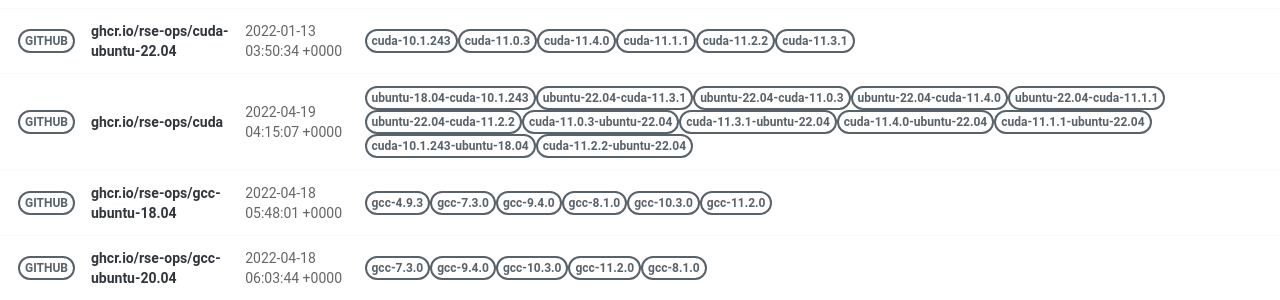
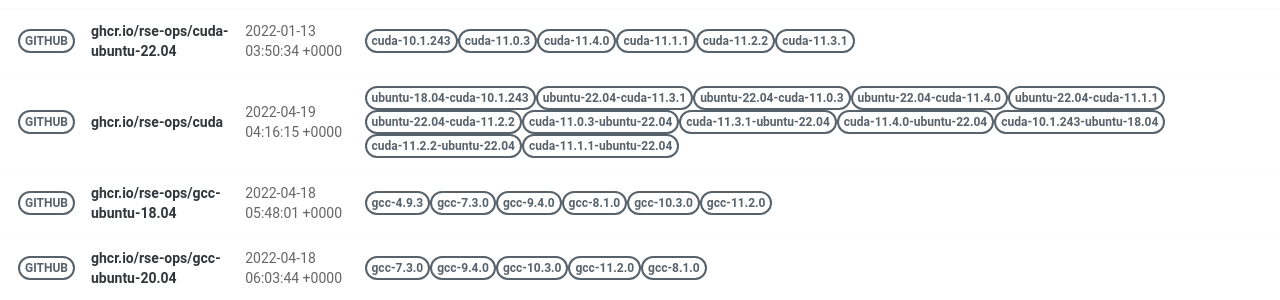
Before and after one commit to rse-ops/docker-images, a Jekyll site: the page built from pages/index.md, in a window 1280 px wide. Shown: the part 421-721 px from the top of the page. Built offline with Jekyll 4.4.1, drawn with Linux system fonts in a browser that asks for light colours; nearby versions of some CDN libraries.

Commit message:
Automated push to update library 2022-04-19

```diff
--- a/_library/ghcr.io-rse-ops-cuda.md
+++ b/_library/ghcr.io-rse-ops-cuda.md
@@ -1,7 +1,7 @@
 ---
 layout: container
 name: ghcr.io/rse-ops/cuda
-updated_at: 2022-04-19 04:15:07.473029
+updated_at: 2022-04-19 04:16:15.557716
 
 
 container_url: https://github.com/orgs/rse-ops/packages/container/package/cuda
@@ -33,14 +33,14 @@ versions:
  - tag: cuda-11.4.0-ubuntu-22.04
    dockerfile: https://github.com/rse-ops/docker-images/blob/main/ubuntu/cuda/Dockerfile
    manifest: https://crane.ggcr.dev/manifest/ghcr.io/rse-ops/cuda:cuda-11.4.0-ubuntu-22.04
- - tag: cuda-11.1.1-ubuntu-22.04
-   dockerfile: https://github.com/rse-ops/docker-images/blob/main/ubuntu/cuda/Dockerfile
-   manifest: https://crane.ggcr.dev/manifest/ghcr.io/rse-ops/cuda:cuda-11.1.1-ubuntu-22.04
  - tag: cuda-10.1.243-ubuntu-18.04
    dockerfile: https://github.com/rse-ops/docker-images/blob/main/ubuntu/cuda/Dockerfile
    manifest: https://crane.ggcr.dev/manifest/ghcr.io/rse-ops/cuda:cuda-10.1.243-ubuntu-18.04
  - tag: cuda-11.2.2-ubuntu-22.04
    dockerfile: https://github.com/rse-ops/docker-images/blob/main/ubuntu/cuda/Dockerfile
    manifest: https://crane.ggcr.dev/manifest/ghcr.io/rse-ops/cuda:cuda-11.2.2-ubuntu-22.04
+ - tag: cuda-11.1.1-ubuntu-22.04
+   dockerfile: https://github.com/rse-ops/docker-images/blob/main/ubuntu/cuda/Dockerfile
+   manifest: https://crane.ggcr.dev/manifest/ghcr.io/rse-ops/cuda:cuda-11.1.1-ubuntu-22.04
 
 ---
```
